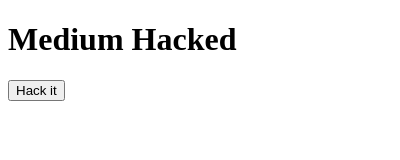
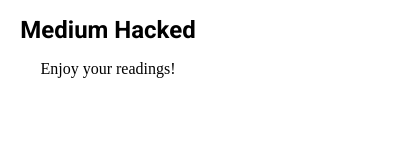
Before and after one commit to MahirJhaveri/medium-hackd, a browser extension: page extension/popup.html in a window 400 px wide. Drawn offline with Linux system fonts and the light colour scheme.

Commit message:
icon and front

```diff
--- a/extension/popup.html
+++ b/extension/popup.html
@@ -4,11 +4,25 @@
     <meta charset="UTF-8">
     <meta name="viewport" content="width=device-width, initial-scale=1.0">
     <meta http-equiv="X-UA-Compatible" content="ie=edge">
-    <title>Document</title>
+    <title>Medium Hacked</title>
+    <link href="https://fonts.googleapis.com/css?family=Roboto:400,700&display=swap" rel="stylesheet">
 </head>
+<style>
+    body {
+        width: 200px;
+        height: 100px;
+        text-align: center;
+    }
+    h1 {
+        font-family: "Roboto";
+        font-size: 1.5em;
+    }
+</style>
 <body>
-    <h1>Medium Hacked</h1>
-    <button id="hack">Hack it</button>
+    <div class="data">
+        <h1>Medium Hacked</h1>
+        <p>Enjoy your readings!</p>
+    </div>
 </body>
 <script src="popup.js"></script>
 </html>
```
Also changed, not shown: extension/icon128.png (added), extension/icon16.png (added), extension/icon48.png (added), extension/manifest.json.
